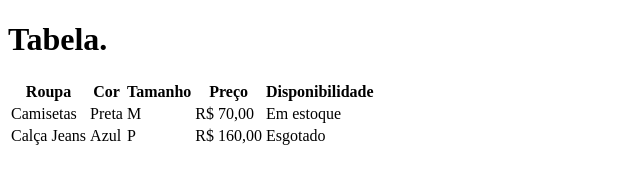
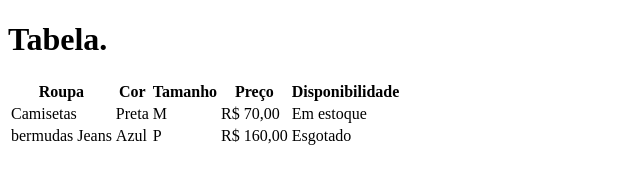
Before and after one commit to fsf-felipe/tabela, a plain HTML site: page index.html in a window 1280 px wide. Shown: the whole page, without its empty margins (0-640 px from the left). Drawn offline with Linux system fonts and the light colour scheme.

Commit message:
trocado de calça para bermuda

```diff
--- a/index.html
+++ b/index.html
@@ -26,7 +26,7 @@
             <td>Em estoque</td>
         </tr>
         <tr>
-            <td>Calça Jeans</td>
+            <td>bermudas Jeans</td>
             <td>Azul</td>
             <td>P</td>
             <td>R$ 160,00</td>
```
